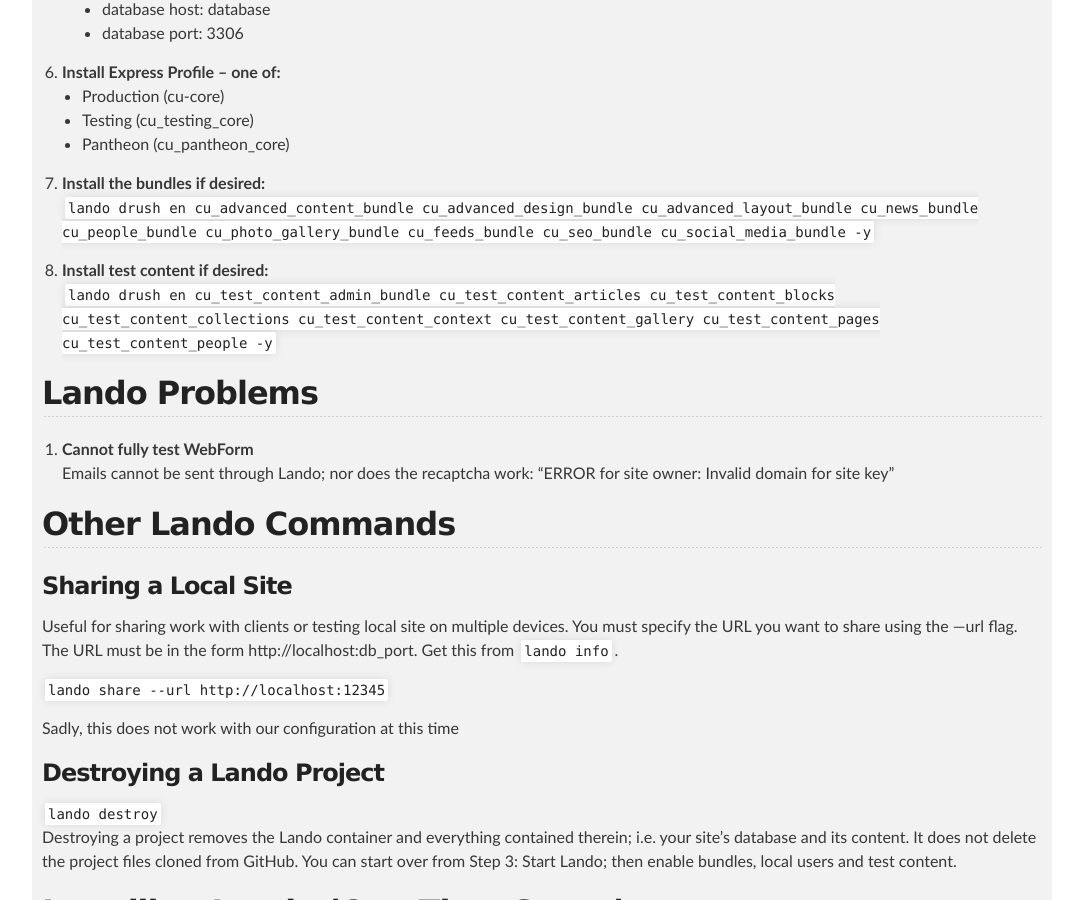
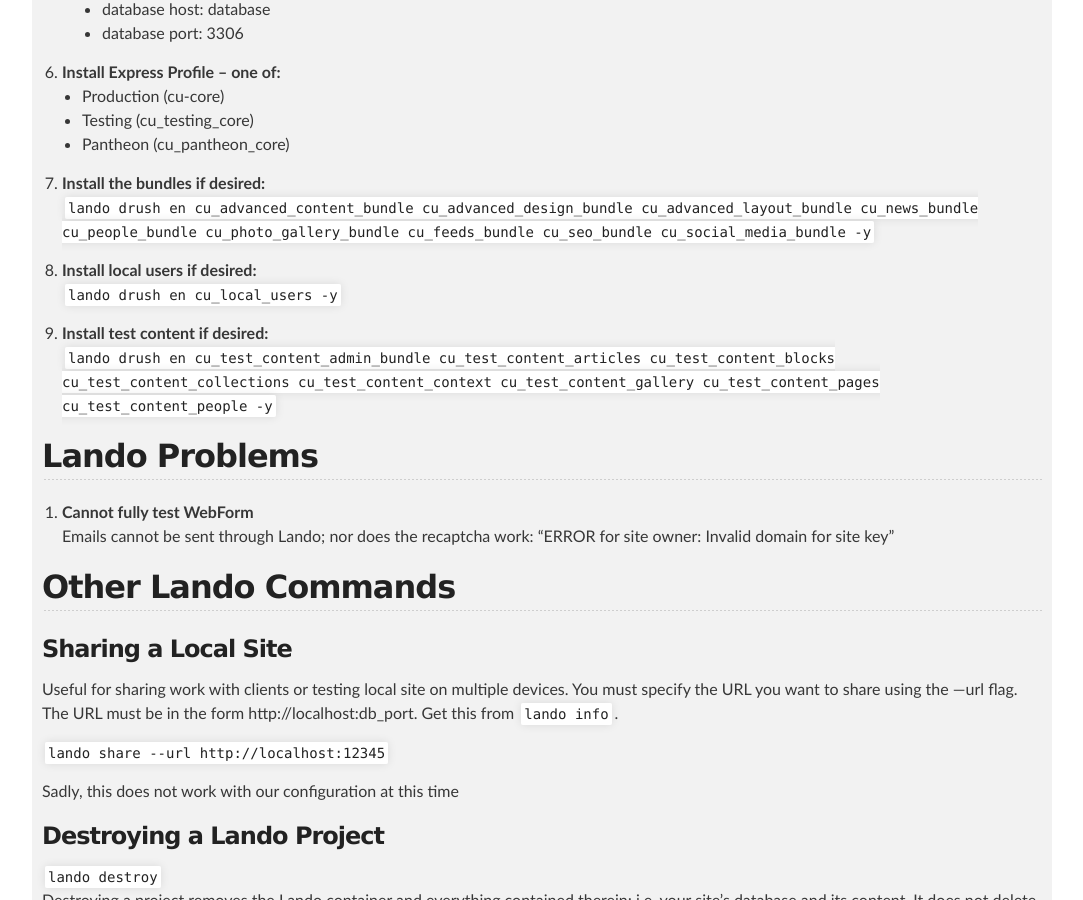
Before and after one commit to cathysnider/cathysnider.github.io, a Jekyll site: the page built from lando.md, in a window 1280 px wide and 900 px high, scrolled down 1624 px. Shown: the whole window, without its empty margins (98-1181 px from the left). Built offline with Jekyll 4.4.1, drawn with Linux system fonts in a browser that asks for light colours.

Commit message:
instructions

```diff
--- a/lando.md
+++ b/lando.md
@@ -69,6 +69,9 @@ layout: default
 1. **Install the bundles if desired:** <br />
    `lando drush en cu_advanced_content_bundle cu_advanced_design_bundle cu_advanced_layout_bundle cu_news_bundle cu_people_bundle cu_photo_gallery_bundle cu_feeds_bundle cu_seo_bundle cu_social_media_bundle -y`
 
+1. **Install local users if desired:** <br />
+   `lando drush en cu_local_users -y`
+
 1. **Install test content if desired:** <br />
    `lando drush en cu_test_content_admin_bundle cu_test_content_articles cu_test_content_blocks cu_test_content_collections cu_test_content_context cu_test_content_gallery cu_test_content_pages cu_test_content_people -y`
 
```
Also changed, not shown: python.md (+2 -0 lines).
